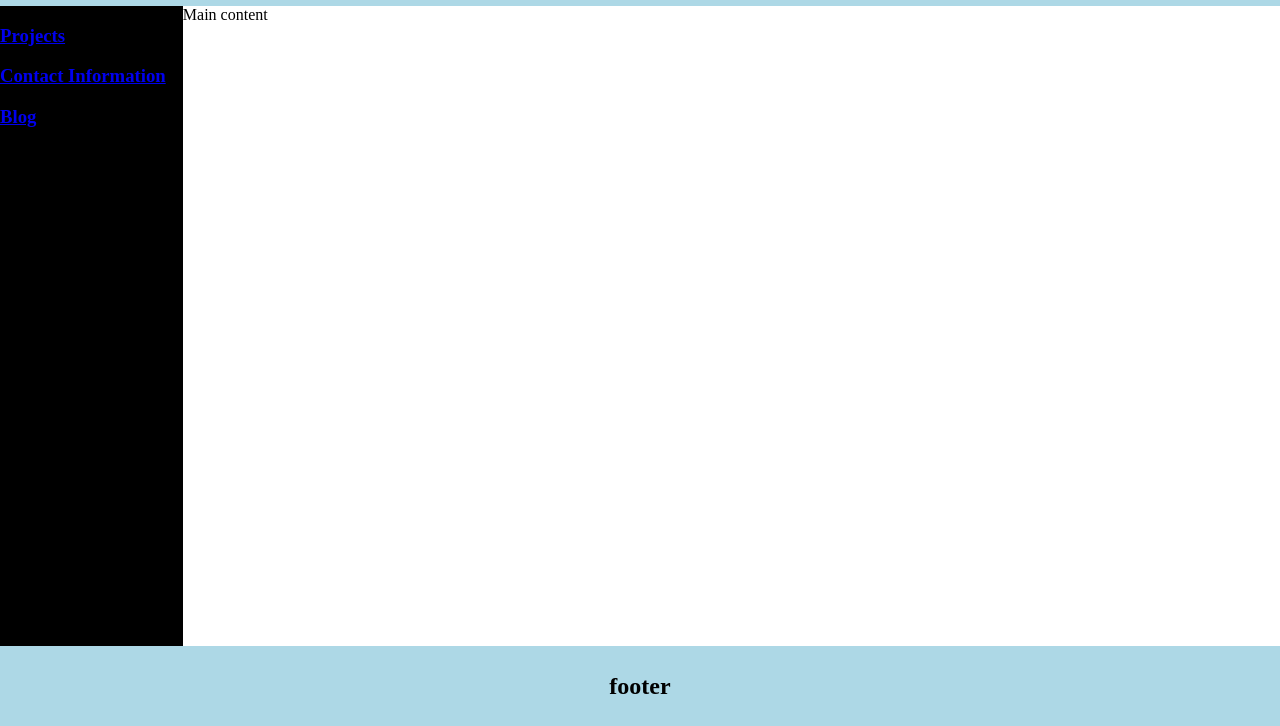
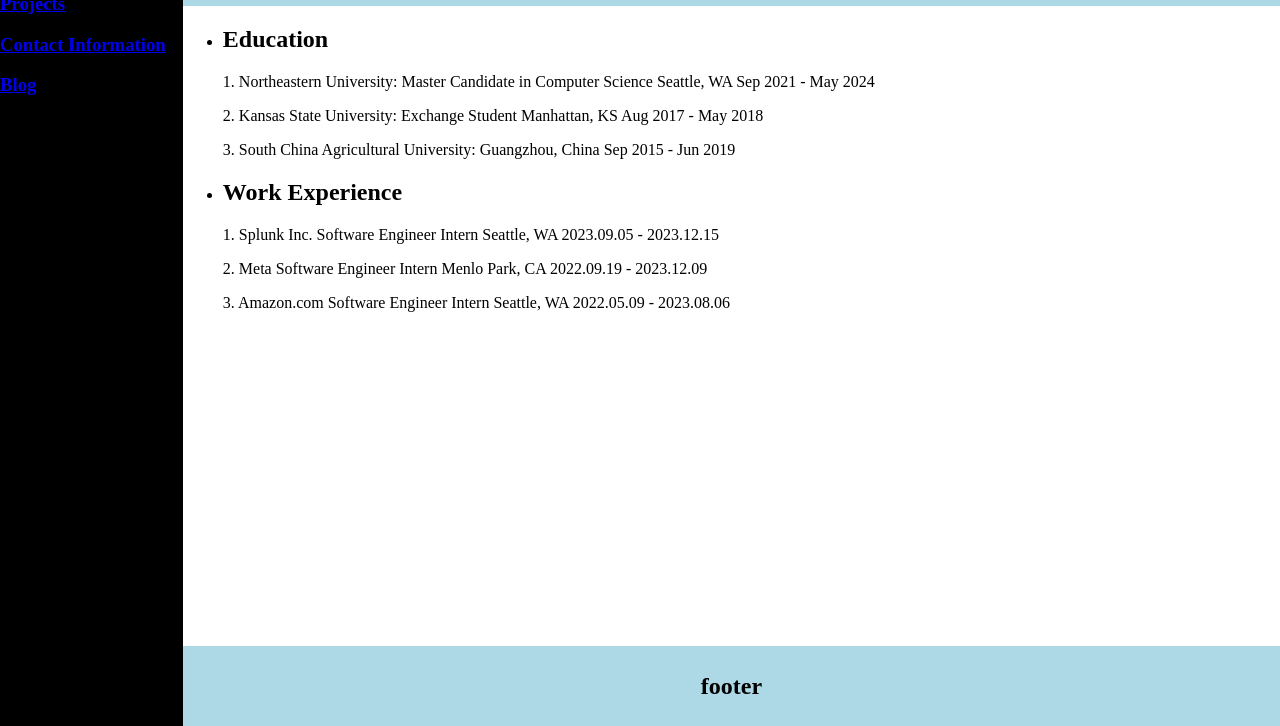
Before and after one commit to lilaxuan/lilaxuan.github.io, a plain HTML site: page index.html in a window 1280 px wide. Shown: the part 74-800 px from the top of the page. Drawn offline with Linux system fonts and the light colour scheme.

Commit message:
Add content in main page

```diff
--- a/home.css
+++ b/home.css
@@ -1,15 +1,14 @@
 body {
     margin: 0;
 }
-
 
 .container {
     display: grid;
     grid-template-columns: 1fr 6fr;
     grid-template-rows: 1fr 8fr 1fr;
-    grid-template-areas: "header header"
+    grid-template-areas: "sd header"
         "sd      main"
-        "footer  footer";
+        "sd  footer";
     height: 100vh;
 }
 
@@ -30,7 +29,6 @@ body {
     color: white;
     border: 2px lightcoral;
     grid-area: sd;
-
 }
 
 .content-area {
@@ -52,7 +50,11 @@ body {
 .sd-projects {
     font-family: 'Times New Roman', Times, serif;
     color: red;
+}
 
+.sd-projects:hover {
+    font-family: 'Times New Roman', Times, serif;
+    background-color: white;
 }
 
 .sd-blog {
--- a/index.html
+++ b/index.html
@@ -12,6 +12,7 @@
             <h1>Jiaxuan Li's Website</h1>
         </div>
         <div class="sidebar">
+            <h2>Jiaxuan Li</h2>
             <div class="sd-projects">
                 <a href="./projects/">
                     <h3>Projects</h3>
@@ -29,7 +30,24 @@
             </div>
         </div>
 
-        <div class="content-area">Main content</div>
+        <div class="content-area">
+            <ul>
+                <li>
+                    <h2>Education</h2>
+                    <p> 1. Northeastern University: Master Candidate in Computer Science Seattle, WA Sep 2021 - May 2024
+                    </p>
+                    <p> 2. Kansas State University: Exchange Student Manhattan, KS Aug 2017 - May 2018 </p>
+                    <p> 3. South China Agricultural University: Guangzhou, China Sep 2015 - Jun 2019 </p>
+                </li>
+                <li>
+                    <h2>Work Experience</h2>
+                    <p> 1. Splunk Inc. Software Engineer Intern Seattle, WA 2023.09.05 - 2023.12.15</p>
+                    <p> 2. Meta Software Engineer Intern Menlo Park, CA 2022.09.19 - 2023.12.09</p>
+                    <p> 3. Amazon.com Software Engineer Intern Seattle, WA 2022.05.09 - 2023.08.06</p>
+
+                </li>
+            </ul>
+        </div>
         <div class="footer">
             <h2>footer</h2>
         </div>
```
